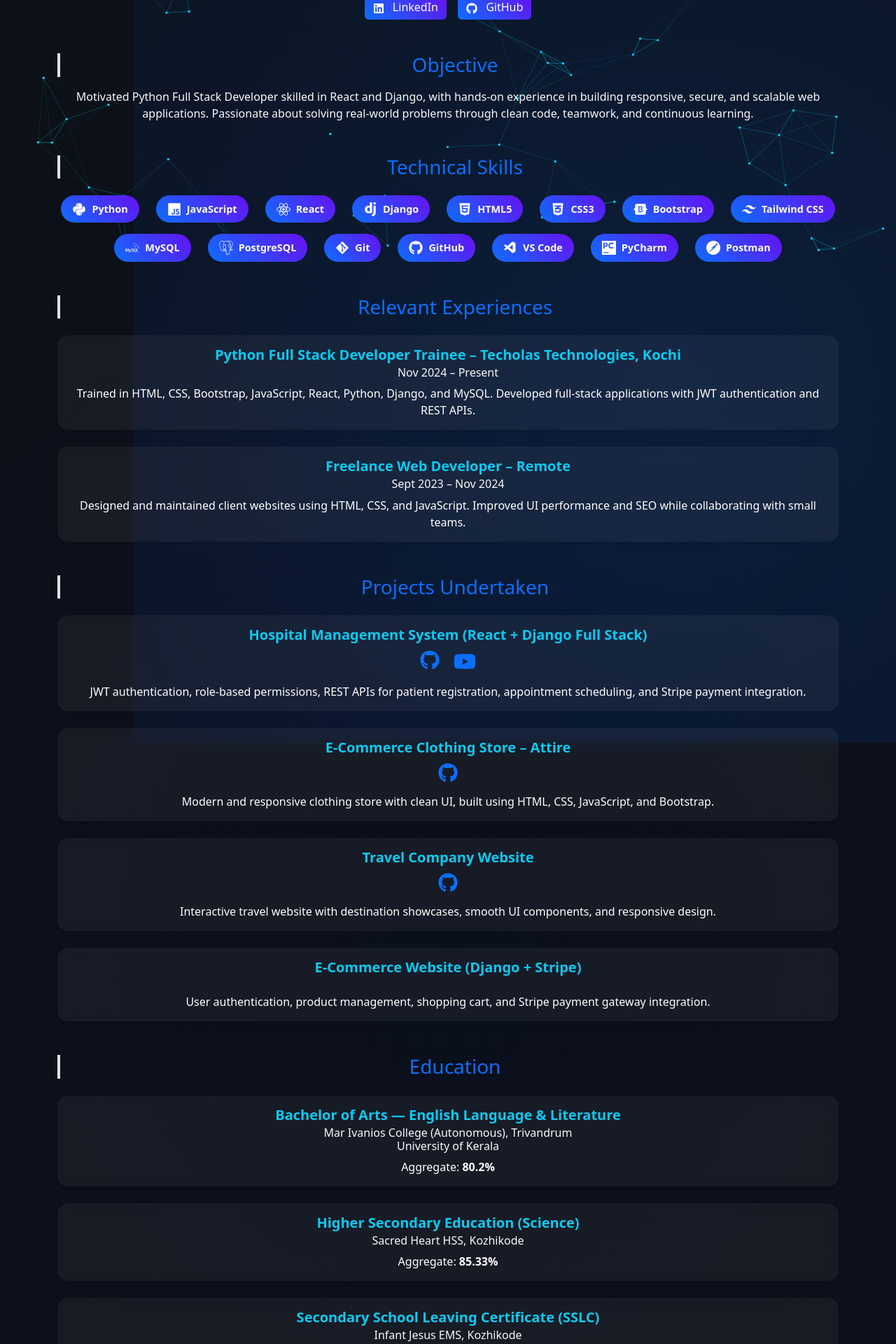
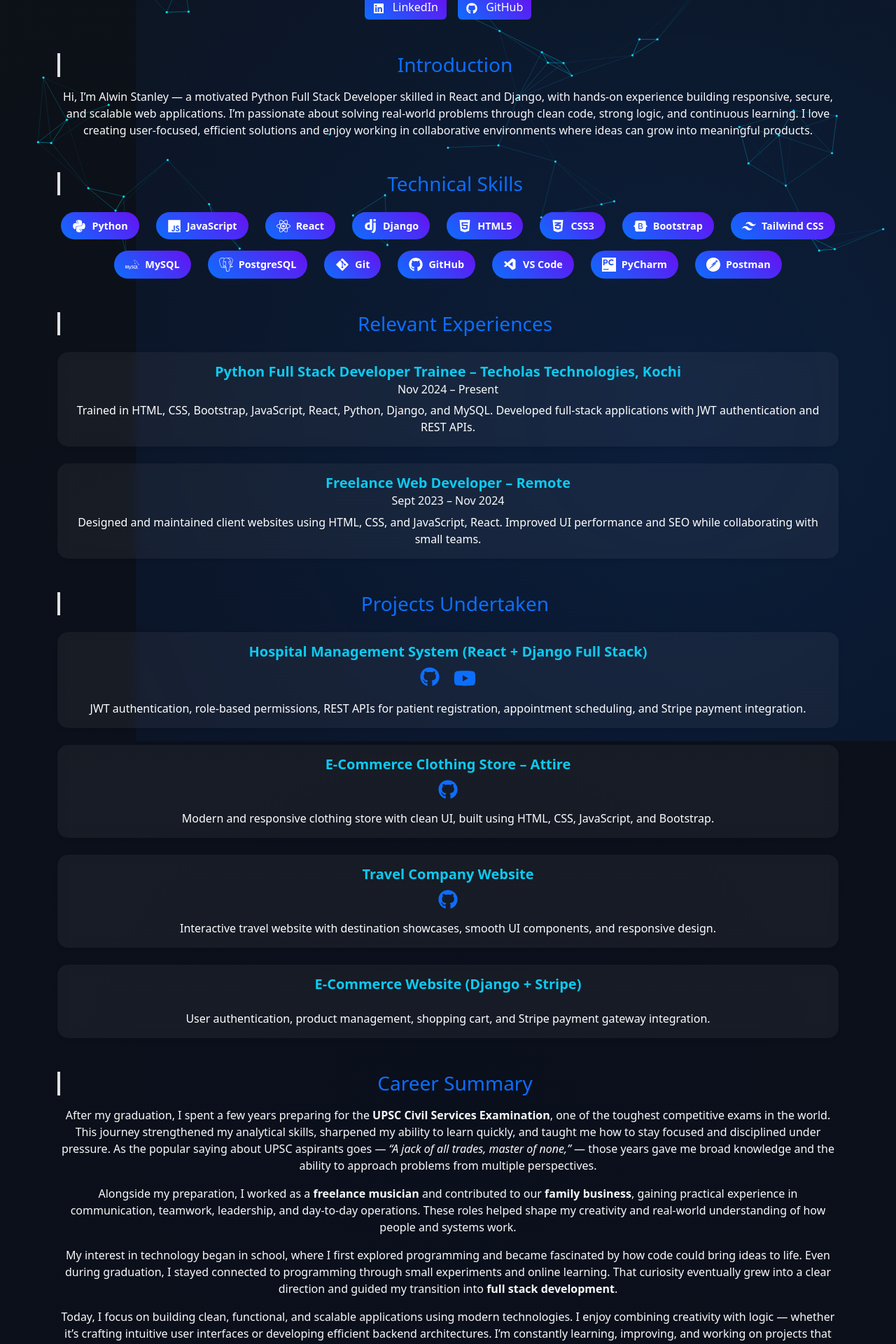
Before and after one commit to alwinjstanley/my_portfolio, a React (Create React App) app: page / in a window 1280 px wide. Shown: the part 420-2340 px from the top of the page at 70% size. Built offline with nearby package versions, Linux system fonts and the light colour scheme.

Commit message:
Change greeting from 'Hello' to 'Goodbye'

```diff
--- a/src/components/Portfolio.js
+++ b/src/components/Portfolio.js
@@ -194,12 +194,9 @@ export default function Portfolio() {
   animate={{ opacity: 1 }}
   transition={{ delay: 0.2 }}
 >
-  <h3 className="border-start border-4 ps-3 mb-3 text-primary">Objective</h3>
+  <h3 className="border-start border-4 ps-3 mb-3 text-primary">Introduction</h3>
   <p className="text-light">
-    Motivated Python Full Stack Developer skilled in React and Django, with
-    hands-on experience in building responsive, secure, and scalable web
-    applications. Passionate about solving real-world problems through clean
-    code, teamwork, and continuous learning.
+    Hi, I’m Alwin Stanley — a motivated Python Full Stack Developer skilled in React and Django, with hands-on experience building responsive, secure, and scalable web applications. I’m passionate about solving real-world problems through clean code, strong logic, and continuous learning. I love creating user-focused, efficient solutions and enjoy working in collaborative environments where ideas can grow into meaningful products.
   </p>
 </motion.div>
 
@@ -319,7 +316,7 @@ export default function Portfolio() {
           </Card.Subtitle>
           <Card.Text>
             Designed and maintained client websites using HTML, CSS, and
-            JavaScript. Improved UI performance and SEO while collaborating
+            JavaScript, React. Improved UI performance and SEO while collaborating
             with small teams.
           </Card.Text>
         </Card.Body>
@@ -440,6 +437,55 @@ export default function Portfolio() {
   `}</style>
 </motion.div>
 
+{/* Career Summary */}
+<motion.div
+  id="summary"
+  className="mb-5"
+  initial={{ opacity: 0 }}
+  animate={{ opacity: 1 }}
+  transition={{ delay: 0.15 }}
+>
+  <h3 className="border-start border-4 ps-3 mb-3 text-primary">
+    Career Summary
+  </h3>
+
+  <p className="text-light">
+    After my graduation, I spent a few years preparing for the
+    <strong> UPSC Civil Services Examination</strong>, one of the toughest
+    competitive exams in the world. This journey strengthened my analytical
+    skills, sharpened my ability to learn quickly, and taught me how to stay
+    focused and disciplined under pressure. As the popular saying about UPSC
+    aspirants goes — <em>“A jack of all trades, master of none,”</em> — those
+    years gave me broad knowledge and the ability to approach problems from
+    multiple perspectives.
+  </p>
+
+  <p className="text-light">
+    Alongside my preparation, I worked as a <strong>freelance musician </strong>
+     and contributed to our <strong>family business</strong>, gaining practical
+    experience in communication, teamwork, leadership, and day-to-day
+    operations. These roles helped shape my creativity and real-world
+    understanding of how people and systems work.
+  </p>
+
+  <p className="text-light">
+    My interest in technology began in school, where I first explored
+    programming and became fascinated by how code could bring ideas to life.
+    Even during graduation, I stayed connected to programming through small
+    experiments and online learning. That curiosity eventually grew into a
+    clear direction and guided my transition into <strong>full stack
+    development</strong>.
+  </p>
+
+  <p className="text-light">
+    Today, I focus on building clean, functional, and scalable applications
+    using modern technologies. I enjoy combining creativity with logic —
+    whether it’s crafting intuitive user interfaces or developing efficient
+    backend architectures. I’m constantly learning, improving, and working on
+    projects that reflect my passion for problem-solving and meaningful,
+    user-centric development.
+  </p>
+</motion.div>
 
 
         {/* Education */}
@@ -672,7 +718,8 @@ export default function Portfolio() {
           <Row className="gy-2 justify-content-center">
             {[
               "Information Technology",
-              "Research",
+              "Web Development",
+              "Academic Research",
               "Social Media Management",
               "Content Writing",
               "Video Editing",
@@ -744,7 +791,23 @@ export default function Portfolio() {
     transform: translateY(-5px) scale(1.02);
     box-shadow: 0 12px 25px rgba(13, 110, 253, 0.3);
   }
+
+  /* ⭐ Custom Futuristic Scrollbar ⭐ */
+  ::-webkit-scrollbar {
+    width: 8px;
+  }
+  ::-webkit-scrollbar-track {
+    background: #0d1117;
+  }
+  ::-webkit-scrollbar-thumb {
+    background: linear-gradient(45deg, #0d6efd, #6610f2);
+    border-radius: 4px;
+  }
+  ::-webkit-scrollbar-thumb:hover {
+    background: linear-gradient(45deg, #6610f2, #0d6efd);
+  }
 `}</style>
+
     </div>
   );
 
```
Lines whose indentation alone changed are shown as unchanged.
